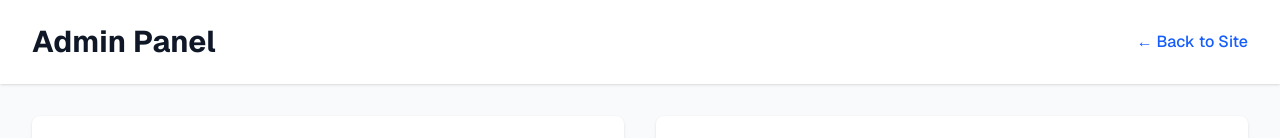
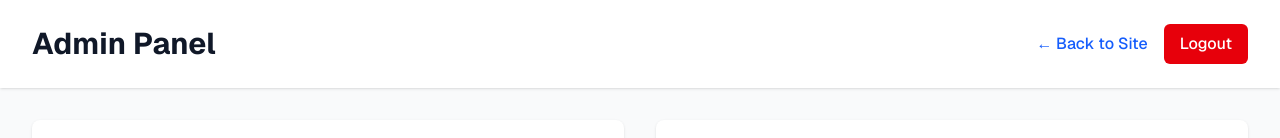
Before and after one commit to cobardes/fds, a Next.js app: page /panel in a window 1280 px wide. Shown: the top 138 px of the page. Built offline with nearby package versions, Linux system fonts and the light colour scheme; no server answers; the database is empty.

Commit message:
chore: add logout button

```diff
--- a/src/app/login/actions.ts
+++ b/src/app/login/actions.ts
@@ -46,3 +46,16 @@ export async function signup(formData: FormData) {
   revalidatePath('/', 'layout')
   redirect('/')
 }
+
+export async function logout() {
+  const supabase = await createClient()
+
+  const { error } = await supabase.auth.signOut()
+
+  if (error) {
+    redirect('/error')
+  }
+
+  revalidatePath('/', 'layout')
+  redirect('/login')
+}
--- a/src/app/panel/page.tsx
+++ b/src/app/panel/page.tsx
@@ -2,6 +2,7 @@ import Link from 'next/link';
 import { venues, agendas } from '../../../drizzle/schema';
 import { db } from '../../index';
 import { eq } from 'drizzle-orm';
+import { logout } from '../login/actions';
 
 export default async function AdminPanel() {
   // Fetch venues and agendas with their relationships
@@ -21,9 +22,19 @@ export default async function AdminPanel() {
         <div className="max-w-7xl mx-auto px-4 sm:px-6 lg:px-8">
           <div className="flex justify-between items-center py-6">
             <h1 className="text-3xl font-bold text-gray-900">Admin Panel</h1>
-            <Link href="/" className="text-blue-600 hover:text-blue-800 font-medium">
-              ← Back to Site
-            </Link>
+            <div className="flex items-center gap-4">
+              <Link href="/" className="text-blue-600 hover:text-blue-800 font-medium">
+                ← Back to Site
+              </Link>
+              <form action={logout}>
+                <button
+                  type="submit"
+                  className="bg-red-600 hover:bg-red-700 text-white px-4 py-2 rounded-md font-medium transition-colors cursor-pointer"
+                >
+                  Logout
+                </button>
+              </form>
+            </div>
           </div>
         </div>
       </header>
```
